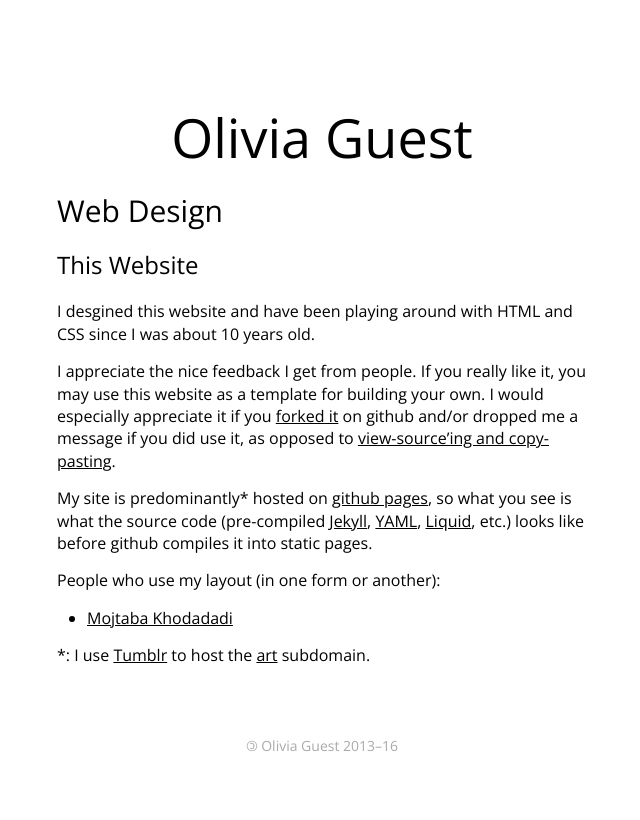
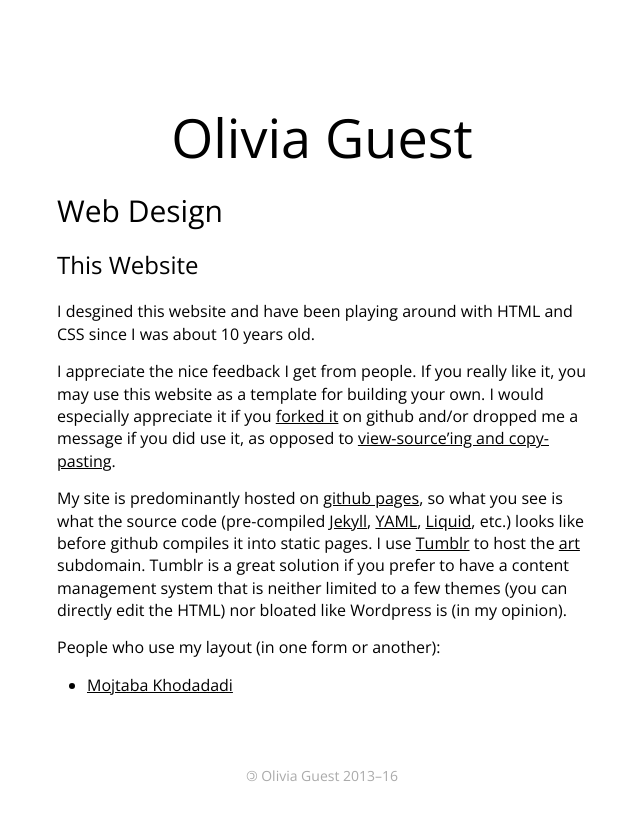
Before and after one commit to oliviaguest/oliviaguest.github.io, a Jekyll site: the page built from web-design.md, in a window 1280 px wide. Shown: the top 820 px of the page, without its empty margins (318-958 px from the left). Built offline with Jekyll 4.4.1, drawn with Linux system fonts in a browser that asks for light colours; nearby versions of some CDN libraries.

Commit message:
Update web-design.md

```diff
--- a/web-design.md
+++ b/web-design.md
@@ -11,11 +11,7 @@
 
 I appreciate the nice feedback I get from people. If you really like it, you may use this website as a template for building your own. I would especially appreciate it if you <a href="//github.com/oliviaguest/oliviaguest.github.io">forked it</a> on github and/or dropped me a message if you did use it, as opposed to <a href="https://twitter.com/o_guest/status/696758773235458048">view-source'ing and copy-pasting</a>.
 
-My site is predominantly* hosted on <a href="//pages.github.com/">github pages</a>, so what you see is what the source code (pre-compiled <a href="//jekyllrb.com/">Jekyll</a>, <a href="//yaml.org/">YAML</a>, <a href="//github.com/Shopify/liquid/wiki">Liquid</a>, etc.) looks like before github compiles it into static pages.
-
+My site is predominantly hosted on <a href="//pages.github.com/">github pages</a>, so what you see is what the source code (pre-compiled <a href="//jekyllrb.com/">Jekyll</a>, <a href="//yaml.org/">YAML</a>, <a href="//github.com/Shopify/liquid/wiki">Liquid</a>, etc.) looks like before github compiles it into static pages. I use [Tumblr](//tumblr.com/) to host the [art](http://art.oliviaguest.com/) subdomain. Tumblr is a great solution if you prefer to have a content management system that is neither limited to a few themes (you can directly edit the HTML) nor bloated like Wordpress is (in my opinion).
 
 People who use my layout (in one form or another):
-
 + [Mojtaba Khodadadi](http://users.ictp.it/~mkhodada/)
-
-*: I use [Tumblr](//tumblr.com/) to host the [art](http://art.oliviaguest.com/) subdomain.
```
